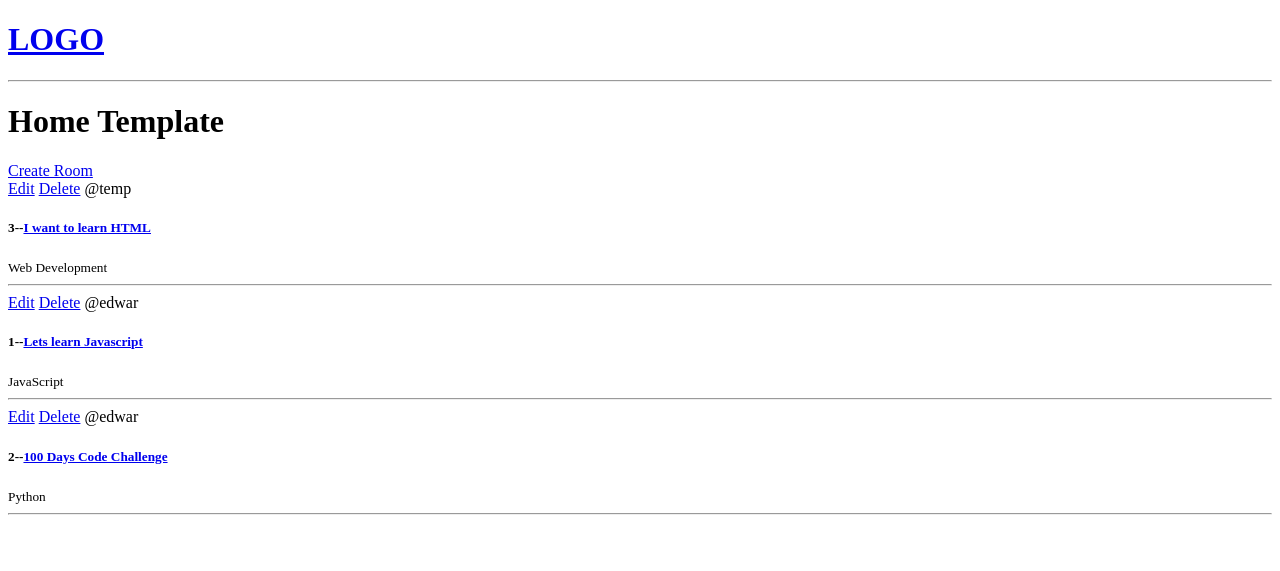
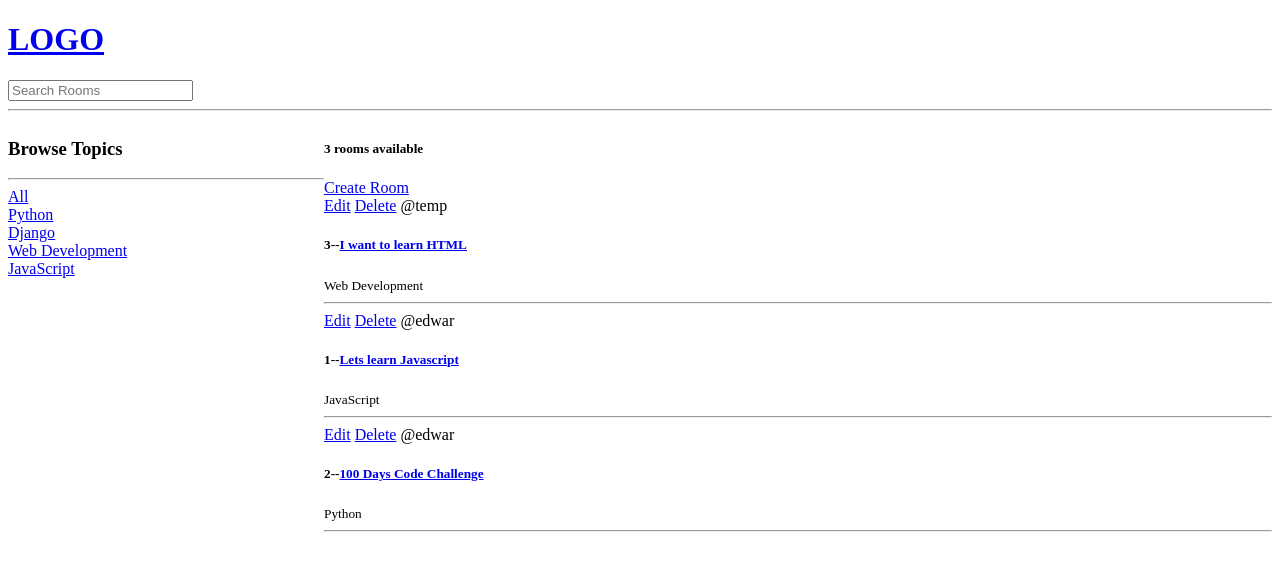
Before and after one commit to edwarddume55/django-chartrooms, a Django app: page / in a window 1280 px wide. Shown: the top 571 px of the page. Run offline with Django 4.2, Linux system fonts and the light colour scheme; data comes from the database, SQL or seed files in the repository.

Commit message:
adding side-bar and search functionality to the rooms

```diff
--- a/base/templates/base/home.html
+++ b/base/templates/base/home.html
@@ -3,9 +3,32 @@
 
 
 {% block content %}
-    <h1>Home  Template</h1>
+
+<style>
+    .home-container{
+        display: grid;
+        grid-template-columns: 1fr 3fr;
+    }
+</style>
+
+    <div class="home-container">
 
         <div>
+            <h3>Browse Topics</h3>
+            <hr>
+            <div>
+                <a href="{%url 'home' %}">All</a>
+            </div>
+
+            {% for topic in topics %}
+                <div>
+                    <a href="{%url 'home' %}?q={{topic.name}}">{{topic.name}}</a>
+                </div>
+            {% endfor %}
+
+        </div>
+        <div>
+            <h5>{{room_count}} rooms available</h5>
             <a href="{%url 'create-room' %}">Create Room</a>
             <div>
                 {% for room in rooms %}
@@ -21,4 +44,7 @@
                 {% endfor %}
             </div>
         </div>
+
+
+    </div>
 {% endblock %}
--- a/base/views.py
+++ b/base/views.py
@@ -1,7 +1,7 @@
 from django.shortcuts import render,redirect
-from .models import Room
+from .models import Room,Topic
 from .forms import RoomForm
-
+from django.db.models import Q
 # Create your views here.
 
 # rooms = [
@@ -11,8 +11,17 @@ from .forms import RoomForm
 # ]
 
 def home(request):
-    rooms = Room.objects.all()
-    context={'rooms': rooms}
+    q=request.GET.get('q') if request.GET.get('q') != None else ''
+    rooms = Room.objects.filter(
+        Q(topic__name__icontains=q)|
+        Q(name__icontains=q)|
+        Q(description__icontains=q)
+        )
+
+    topics=Topic.objects.all()
+    room_count = rooms.count()
+
+    context={'rooms': rooms, 'topics': topics, 'room_count':room_count }
     return render(request, 'base/home.html', context)
 
 
--- a/templates/navbar.html
+++ b/templates/navbar.html
@@ -3,4 +3,8 @@
         <h1>LOGO</h1>
     </a>
 
+
+    <form action="{% url 'home' %}" method="GET">
+        <input type="text"  name="q" placeholder="Search Rooms">
+    </form>
     <hr>
```
Lines whose indentation alone changed are shown as unchanged.
